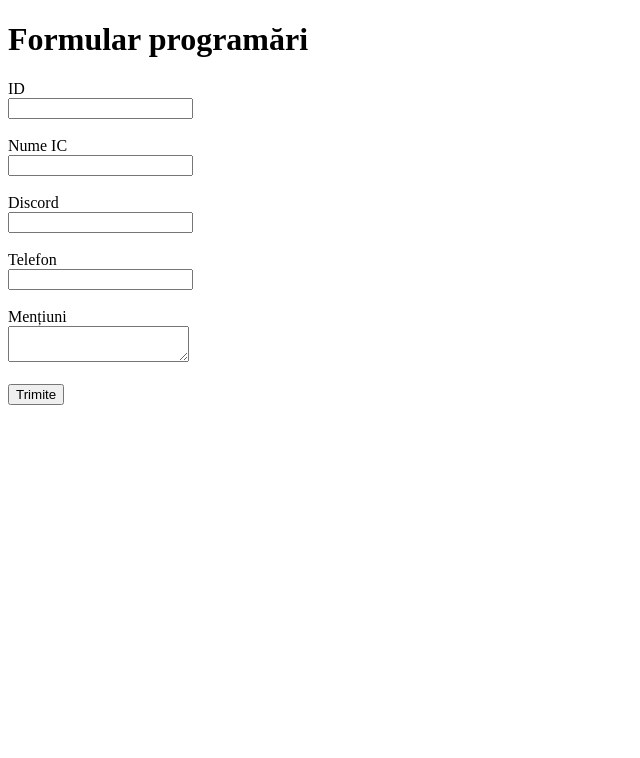
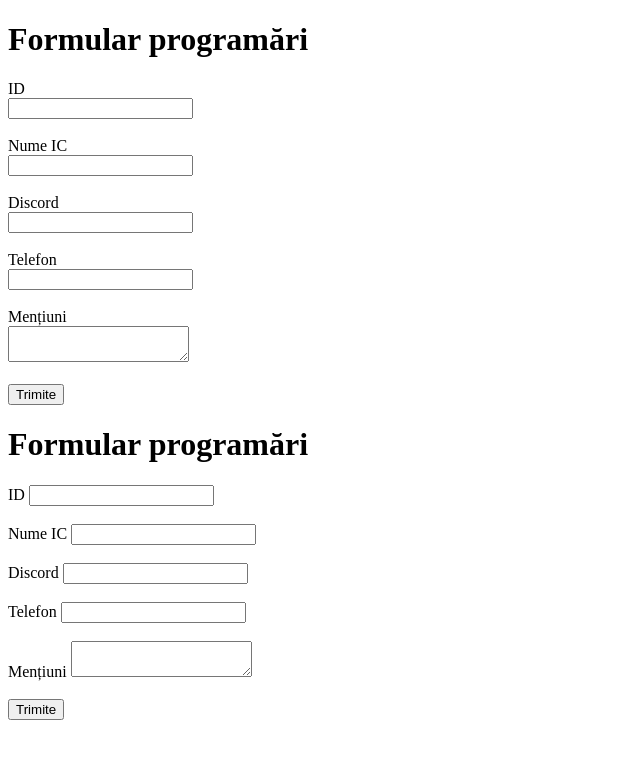
Before and after one commit to LaurCara/Program-ri-RageMP---Lauren-iu-Cara, a plain HTML site: page index.html in a window 1280 px wide. Shown: the whole page, without its empty margins (0-640 px from the left). Drawn offline with Linux system fonts and the light colour scheme.

Commit message:
Update index.html

```diff
--- a/index.html
+++ b/index.html
@@ -26,6 +26,32 @@
 
     <button type="submit">Trimite</button>
   </form>
+
+<h1>Formular programări</h1>
+<form id="programariForm">
+  <!-- ID (obligatoriu) -->
+  <label for="id">ID</label>
+  <input id="id" name="id" type="text" required><br><br>
+
+  <!-- Nume IC (obligatoriu) -->
+  <label for="nume_ic">Nume IC</label>
+  <input id="nume_ic" name="nume_ic" type="text" required><br><br>
+
+  <!-- Discord (obligatoriu) -->
+  <label for="discord">Discord</label>
+  <input id="discord" name="discord" type="text" required><br><br>
+
+  <!-- Telefon (obligatoriu) -->
+  <label for="telefon">Telefon</label>
+  <input id="telefon" name="telefon" type="text" required><br><br>
+
+  <!-- Mențiuni (opțional) -->
+  <label for="mentiuni">Mențiuni</label>
+  <textarea id="mentiuni" name="mentiuni"></textarea><br><br>
+
+  <button type="submit">Trimite</button>
+</form>
+
 
   <script>
     // <<< PUNE AICI URL-UL TAU /exec DE LA APPS SCRIPT >>>
```
